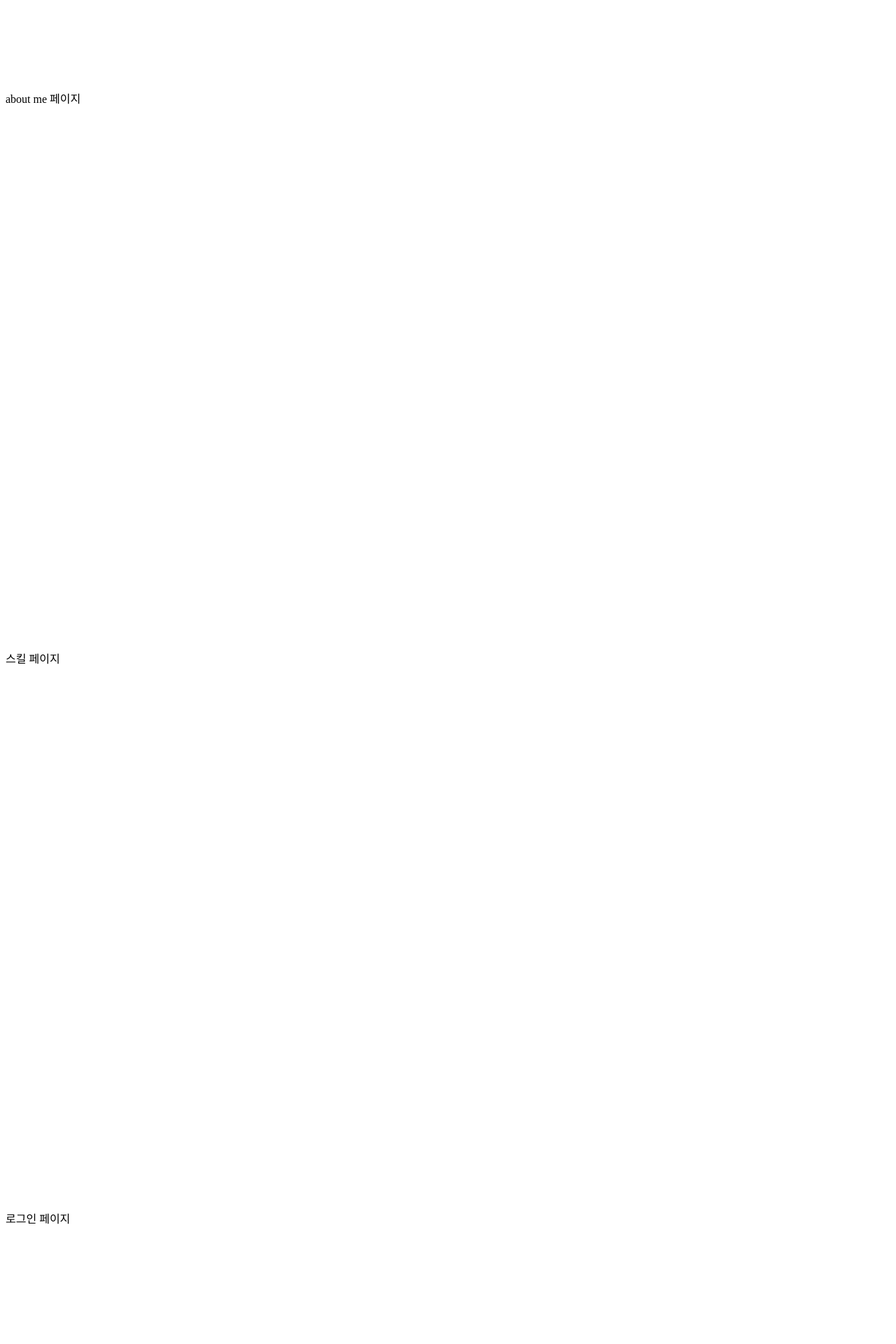
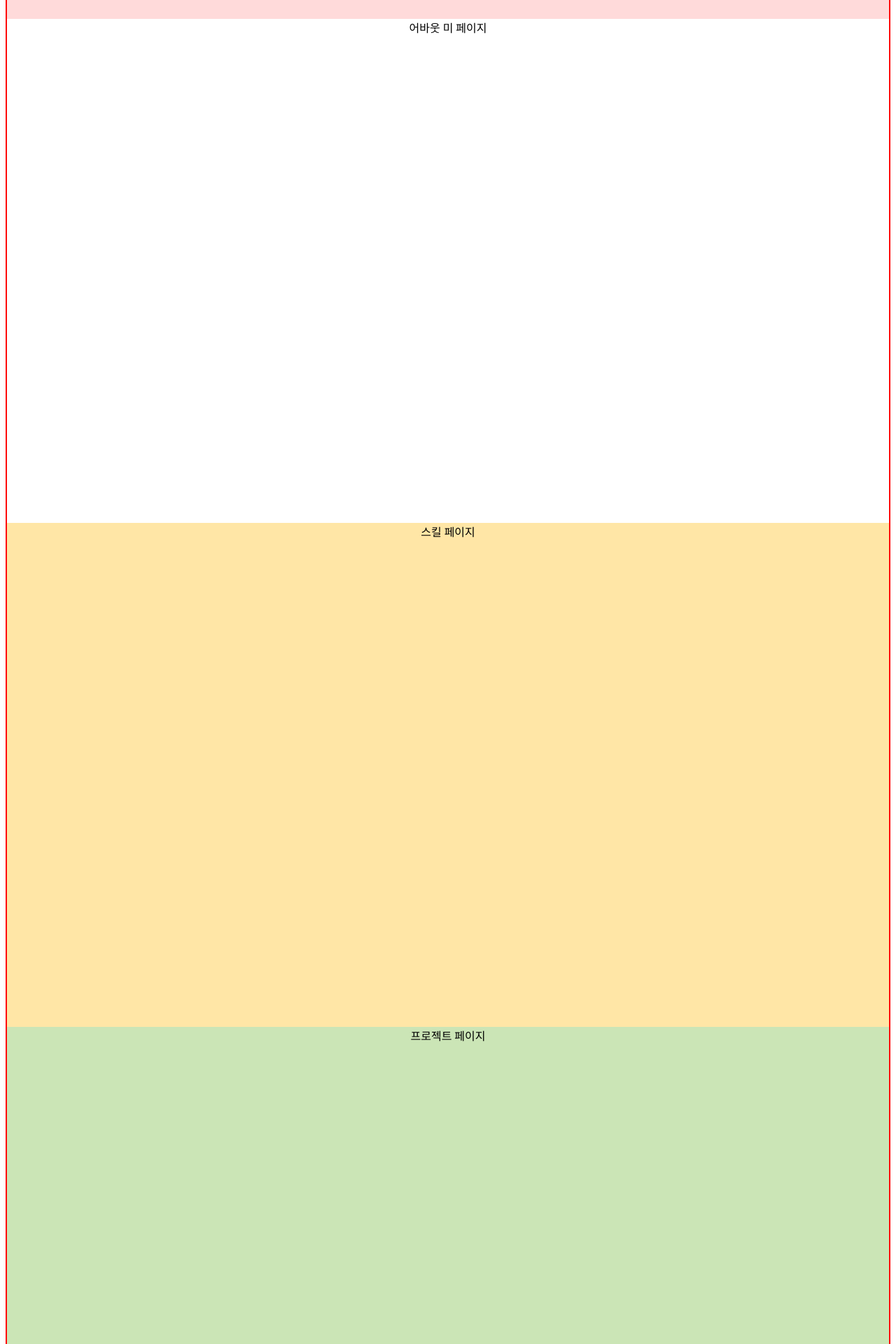
Before and after one commit to dbsrudrla/Portfolio, a React (Create React App) app: page / in a window 1280 px wide. Shown: the part 760-2680 px from the top of the page at 70% size. Built offline with nearby package versions, Linux system fonts and the light colour scheme.

Commit message:
feat : footer

```diff
--- a/package.json
+++ b/package.json
@@ -8,6 +8,7 @@
     "@testing-library/user-event": "^13.5.0",
     "react": "^18.2.0",
     "react-dom": "^18.2.0",
+    "react-icons": "^5.0.1",
     "react-router-dom": "^6.22.1",
     "react-scripts": "5.0.1",
     "styled-component": "^2.8.0",
--- a/src/App.js
+++ b/src/App.js
@@ -4,6 +4,7 @@ import styled from "styled-components";
 import Colors from "./common/Color";
 import Header from "./component/Header";
 import Contents from "./component/Contents";
+import Footer from "./component/Footer";
 
 function App() {
 
@@ -19,27 +20,28 @@ function App() {
       <Button onClick={handleScrollTop}>👆🏻</Button>
       <Header />
       <Contents />
+      <Footer />
     </Container>
   );
 }
 
 const Container = styled.div`
-  display: flex;
-  width: 100vw;
-  flex-direction: column;
-  align-items: center;
-  position: relative;
+  max-width : 100vw;
+  display : flex;
+  flex-direction : column;
+  align-items : center;
+  background-color : ${Colors.Home};
+  border : 2px solid red;
 `;
-
 const Button = styled.button`
   width : 3.8%;
   padding : 0.8%;
-  position: fixed;
-  bottom: 7%;
-  right: 5%;
+  position : fixed;
+  bottom : 7%;
+  right : 5%;
   font-size : 25px;
   color : ${Colors.white};
-  z-index: 1000;
+  z-index : 1000;
   border : none;
   border-radius : 100%;
   background-color : ${Colors.Button};
--- a/src/common/Color.js
+++ b/src/common/Color.js
@@ -3,6 +3,7 @@ const Colors = {
     Button : '#FF986C',
     gray : '#BBBBBB',
     black : '#000000',
+    black2 : '#222222',
     white : '#FFFFFF',
     yellow : '#FFE6A6',
     red : '#CC001D',
--- /dev/null
+++ b/src/common/Icons.js
@@ -0,0 +1,11 @@
+import { FaGithub } from "react-icons/fa";
+import { SiVelog } from "react-icons/si";
+import { FaInstagram } from "react-icons/fa";
+
+const Icons = {
+    github : <FaGithub size='80%'/>,
+    velog : <SiVelog size='70%'/>,
+    instagram : <FaInstagram size='80%'/>,
+}
+
+export default Icons;
--- a/src/component/AboutMe.jsx
+++ b/src/component/AboutMe.jsx
@@ -1,7 +1,16 @@
 import React from 'react';
+import styled from 'styled-components';
 
 function AboutMe() {
-  return <div>about me 페이지</div>;
+  return (
+    <>
+      <Container>어바웃 미 페이지</Container>
+    </>
+  );
 }
 
+const Container = styled.div`
+  text-align : center;
+`;
+
 export default AboutMe;
--- a/src/component/Career.jsx
+++ b/src/component/Career.jsx
@@ -1,7 +1,16 @@
 import React from 'react';
+import styled from 'styled-components';
 
 function Career() {
-  return <div>수상 페이지</div>;
+  return (
+    <>
+      <Container>커리어 페이지</Container>
+    </>
+  );
 }
 
+const Container = styled.div`
+  text-align : center;
+`;
+
 export default Career;
--- a/src/component/Contents.jsx
+++ b/src/component/Contents.jsx
@@ -1,6 +1,5 @@
 import React from "react";
 import styled from "styled-components";
-import Colors from "../common/Color";
 import Home from "./Home";
 import AboutMe from "./AboutMe";
 import Skills from "./Skills";
@@ -8,28 +7,28 @@ import Projects from "./Projects";
 import Career from "./Career";
 
 
-const Contents = () => (
-  <Container>
-    <ContentsWrapper id="home" bgColor='${Colors.Home}'><Home /></ContentsWrapper>
-    <ContentsWrapper id="aboutMe" bgColor='${Colors.white}'><AboutMe /></ContentsWrapper>
-    <ContentsWrapper id="skills" bgColor='${Colors.yellow}'><Skills /></ContentsWrapper>
-    <ContentsWrapper id="projects" bgColor='${Colors.green}'><Projects /></ContentsWrapper>
-    <ContentsWrapper id="career" bgColor='${Colors.white}'><Career /></ContentsWrapper>
-  </Container>
-);
+function Contents() {
+  return (
+    <Container>
+      <ContentsWrapper id="home" bgColor='#FFDADA'><Home /></ContentsWrapper>
+      <ContentsWrapper id="aboutMe"><AboutMe /></ContentsWrapper>
+      <ContentsWrapper id="skills" bgColor='#FFE6A6'><Skills /></ContentsWrapper>
+      <ContentsWrapper id="projects" bgColor='#CBE5B6'><Projects /></ContentsWrapper>
+      <ContentsWrapper id="career"><Career /></ContentsWrapper>
+    </Container>
+  )
+};
 
 const Container = styled.div`
+  width: 100%;
   display: flex;
-  width: 100%;
   flex-direction: column;
-  align-items: center;
-  margin-top: 80px;
+  margin-top : 4.5%;
 `;
-
 const ContentsWrapper = styled.div`
   width: 100%;
-  height: 100vh;
-  background-color: ${(props) => (props.bgColor ? props.bgColor : '${Colors.Home}')};
+  height: 90vh;
+  background-color: ${(props) => (props.bgColor ? props.bgColor : '#FFFFFF')};
 `;
 
 export default Contents;
--- /dev/null
+++ b/src/component/Footer.jsx
@@ -0,0 +1,58 @@
+import React from "react";
+import styled from "styled-components";
+import Colors from "../common/Color";
+import Icons from "../common/Icons";
+
+function Footer() {
+
+  return (
+    <Container>
+    <Wrapper>
+        <List>
+            <Button onClick={() => window.open('https://github.com/dbsrudrla')}>{Icons.github}</Button>
+            <Button onClick={() => window.open('https://velog.io/@rlddidrod/posts')}>{Icons.velog}</Button>
+            <Button onClick={() => window.open('https://www.instagram.com/rladbsrud___')}>{Icons.instagram}</Button>
+        </List>
+        <Caption>© 2024. Kim Yun Gyung. All rights reserved.</Caption>
+    </Wrapper>
+    </Container>
+  );
+};
+
+const Container = styled.div`
+    width : 100%;
+    display : flex;
+    justify-content : center;
+    flex-wrap : wrap;
+    background-color : ${Colors.black2};
+`;
+const Wrapper = styled.div`
+    width : 50%;
+    margin : 1% 0;
+    flex-wrap : inherit;
+`;
+const List = styled.div`
+    width : 30%;
+    margin : auto;
+    margin-bottom : 2%;
+    display : flex;
+    align-items : center;
+    justify-content : space-between;
+`;
+const Button = styled.div`
+    width : 50px;
+    height : 50px;
+    display : flex;
+    align-items : center;
+    justify-content : center;
+    color : ${Colors.white};
+    cursor : pointer;
+`;
+const Caption = styled.div`
+    text-align : center;
+    font-size : 15px;
+    font-family : 'BalooChettan';
+    color : ${Colors.white};
+`;
+
+export default Footer;
--- a/src/component/Header.jsx
+++ b/src/component/Header.jsx
@@ -42,6 +42,7 @@ const Container = styled.div`
     justify-content : center;
     flex-wrap : wrap;
     box-shadow : 0 0 5px ${Colors.gray};
+    background-color : ${Colors.white};
 `;
 const Wrapper = styled.div`
     width : 80%;
@@ -58,26 +59,26 @@ const Title = styled.div`
 `;
 const List = styled.div`
     width : 45%;
-    margin-right : 5%;
     display : flex;
     justify-content : space-between;
-    list-style : none;
 `;
 const NavList = styled.li`
     width : 20%;
     text-align : center;
+    list-style : none;
 `;
 const Button = styled.div`
-    border : 0;
-    background : none;
     font-weight : bold;
     font-size : 20px;
     color : ${Colors.gray};
     font-family : 'BalooChettan';
     cursor : pointer;
     &:hover {
-    color : ${Colors.black};
-  }
+        color : ${Colors.black};
+    }
+    &:checked {
+        color : ${Colors.black};
+    }
 
 `;
 
--- a/src/component/Home.jsx
+++ b/src/component/Home.jsx
@@ -10,7 +10,6 @@ function Home() {
 }
 
 const Container = styled.div`
-  margin-top : 10%;
   text-align : center;
 `;
 
--- a/src/component/Projects.jsx
+++ b/src/component/Projects.jsx
@@ -1,7 +1,16 @@
 import React from 'react';
+import styled from 'styled-components';
 
 function Projects() {
-  return <div>로그인 페이지</div>;
+  return (
+    <>
+      <Container>프로젝트 페이지</Container>
+    </>
+  );
 }
 
+const Container = styled.div`
+  text-align : center;
+`;
+
 export default Projects;
--- a/src/component/Skills.jsx
+++ b/src/component/Skills.jsx
@@ -1,7 +1,16 @@
 import React from 'react';
+import styled from 'styled-components';
 
 function Skills() {
-  return <div>스킬 페이지</div>;
+  return (
+    <>
+      <Container>스킬 페이지</Container>
+    </>
+  );
 }
 
+const Container = styled.div`
+  text-align : center;
+`;
+
 export default Skills;
```
Also changed, not shown: 1 other file (tests, documents, lock files or other folders).
